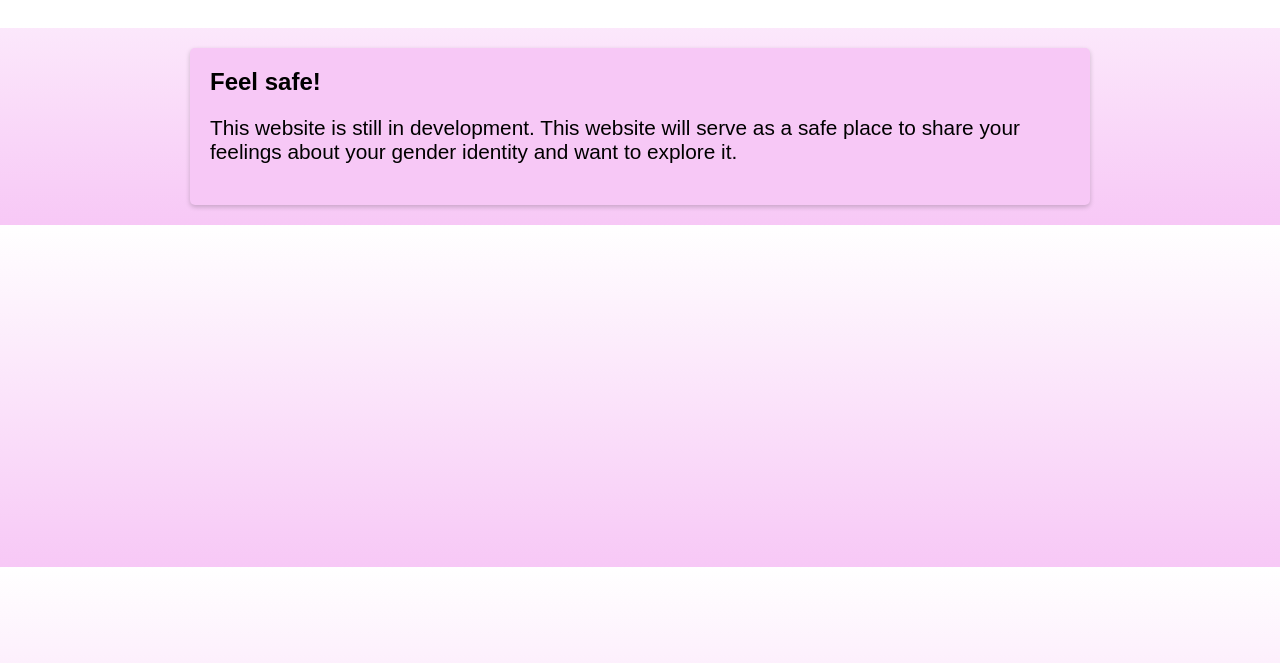
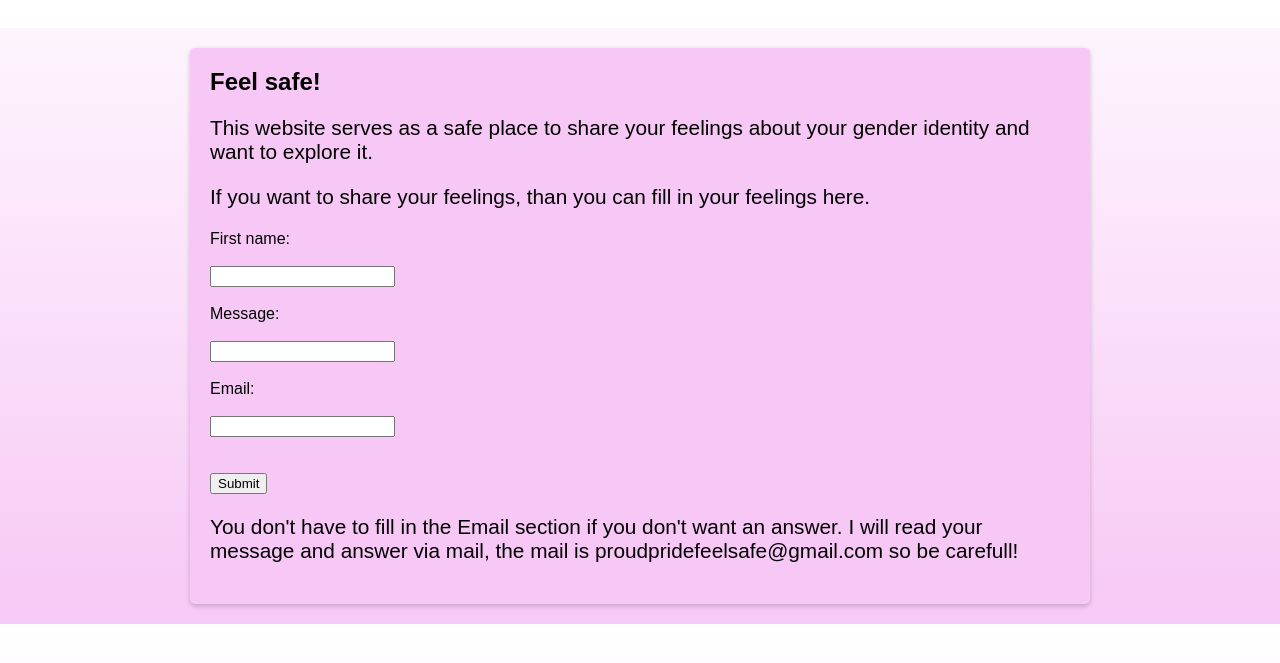
Before and after one commit to Gamingfilter/ProudPride, a plain HTML site: page index.html in a window 1280 px wide. Shown: the part 117-780 px from the top of the page. Drawn offline with Linux system fonts and the light colour scheme.

Commit message:
I did it?

```diff
--- a/index.html
+++ b/index.html
@@ -16,8 +16,19 @@
     <div class="container">
       <div class="content">
         <h2>Feel safe!</h2>
-        <p>This website is still in development. This website will serve as a safe place to share your feelings about your gender identity and want to explore it.</p>
-      </div>
+        <p>This website serves as a safe place to share your feelings about your gender identity and want to explore it.</p>
+        <p> If you want to share your feelings, than you can fill in your feelings here.</p>
+    <form action="Messages">
+    <label for="name">First name:</label><br><br>
+    <input type="text" id="name" name="name"><br><br>
+    <label for="Message">Message:</label><br><br>
+    <input type="text" id="Message" name="Message"><br><br>
+    <label for="Email">Email:</label><br><br>
+    <input type="text" id="Email" name="Email"><br><br><br>
+    <input type="submit" value="Submit">
+    </form>
+    <p>You don't have to fill in the Email section if you don't want an answer. I will read your message and answer via mail, the mail is proudpridefeelsafe@gmail.com so be carefull!</p>
+    </div>
     </div>
 </body>
 </html>
```
Also changed, not shown: 1 other file.
